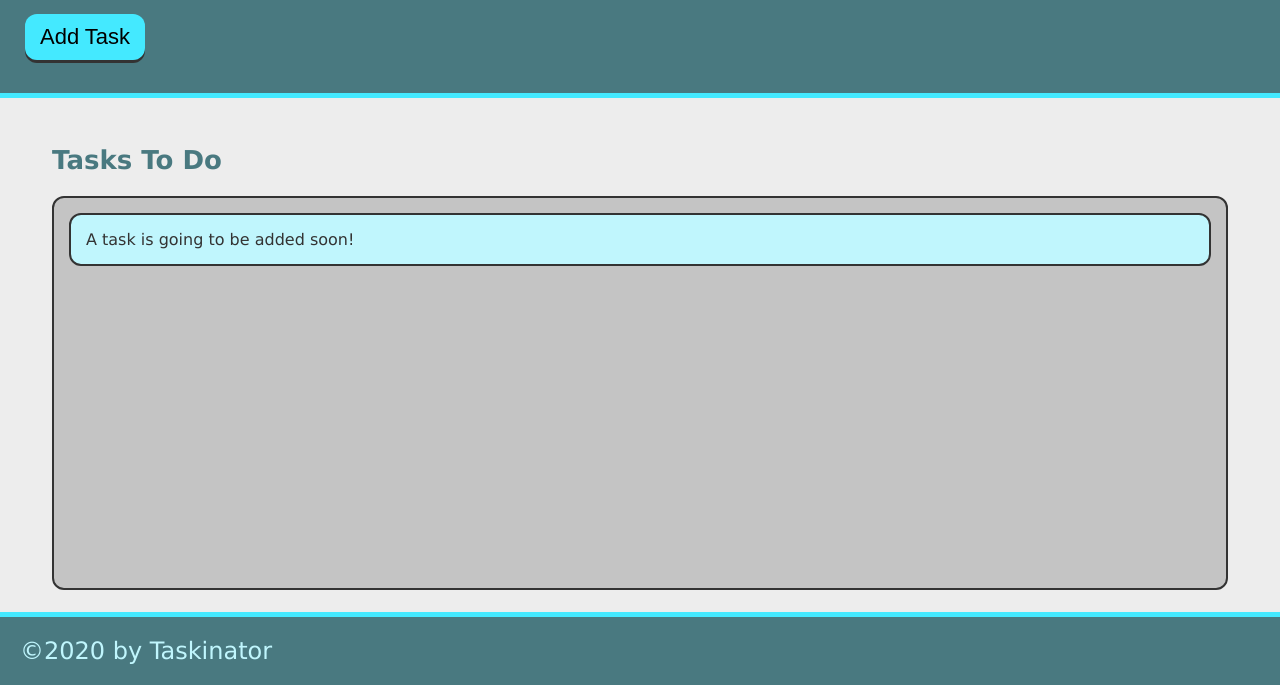
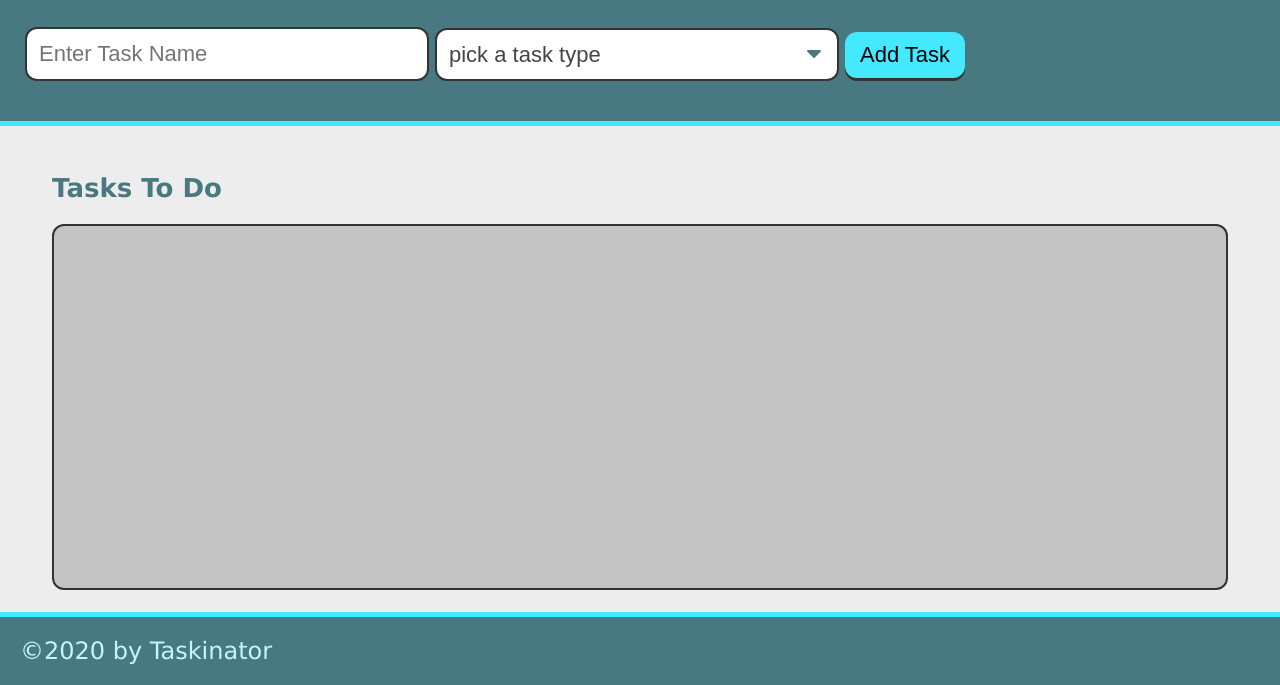
Before and after one commit to Darbybiddy/taskinator, a plain HTML site: page index.html in a window 1280 px wide. Shown: the part 115-800 px from the top of the page. Drawn offline with Linux system fonts and the light colour scheme.

Commit message:
added a form listener

```diff
--- a/assets/js/script.js
+++ b/assets/js/script.js
@@ -1,14 +1,16 @@
 //the "EL" suffix identifies that this is a DOM element; the naming will help me keep track of the stored DOM elements.
 //this targets the button but doesnt mean the button works yet.
-var buttonEl = document.querySelector("#save-task");//this is targeting the "Ul class in the html".
+var formEl = document.querySelector("#task-form");//this is targeting the "Ul class in the html".
 var tasksToDoEl = document.querySelector("#tasks-to-do");
 
 //when the button is clicked the event listener is going to display a new function.
-    var createTaskHandler = function() {
-    var listItemEl = document.createElement("li");// this is tageting the list items in the html
-    listItemEl.className = "task-item";// this is styling the list item so it is the same as the others by calling the html id.
-    listItemEl.textContent = "This is a new task.";// this is going to be the new message in the list
-    tasksToDoEl.appendChild(listItemEl);// this is telling the list items to be put into the Ul items in the html.
+    var createTaskHandler = function(event) {
+        event.preventDefault();
+
+    var listItemEl = document.createElement("li"); // this is tageting the list items in the html
+    listItemEl.className = "task-item"; // this is styling the list item so it is the same as the others by calling the html id.
+    listItemEl.textContent = "This is a new task."; // this is going to be the new message in the list
+    tasksToDoEl.appendChild(listItemEl); // this is telling the list items to be put into the Ul items in the html.
 };
 
-buttonEl.addEventListener("click", createTaskHandler)
+formEl.addEventListener("submit", createTaskHandler);
--- a/index.html
+++ b/index.html
@@ -11,21 +11,36 @@
     <header>
       <h1 class="page-title">Taskinator</h1>
       <p>Click the button below to add a new task!</p>
-      <button class="btn" id="save-task">Add Task</button>
+
+      <form id=" task-form">
+        <div class="form-group">
+          <input type="text" name="task-name" placeholder="Enter Task Name" />
+        </div>
+        <!--the select, option will allow us to pick from a list of options to choice from.
+        the name attibute helps identify the form input
+        the value attribute should accompany every option-->
+        <div class="form-group">
+          <select name="task-type" class="select-dropdown">
+            <option value="" disabled selected>pick a task type</option>
+            <option value="print">Print</option>
+            <option value="web">Web</option>
+            <option value="mobile">Mobile</option>
+          </select>
+        </div>
+        <div class="form-group">
+          <button class="btn" id="save-task" type="submit">Add Task</button>
+        </div>
+      </form>
     </header>
     <script src="./assets/js/script.js"></script>
 
     <main class="page-content">
       <section class="task-list-wrapper">
         <h2 class="list-title">Tasks To Do</h2>
-        <ul class="task-list" id="tasks-to-do">
-          <li class="task-item">A task is going to be added soon!</li>
-        </ul>
+        <ul class="task-list" id="tasks-to-do"></ul>
       </section>
     </main>
 
     <footer>&copy;2020 by Taskinator</footer>
-
-
   </body>
 </html>
```
